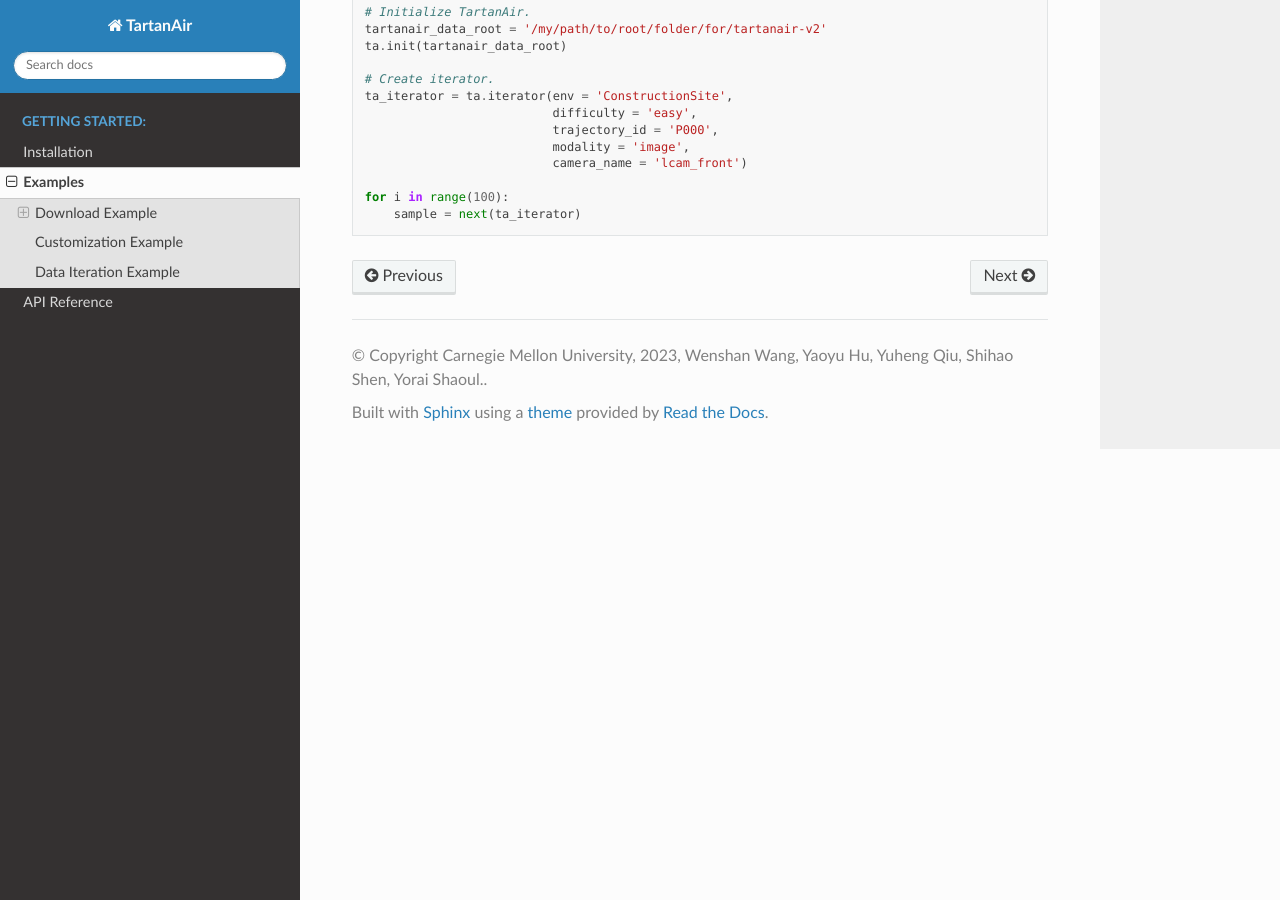
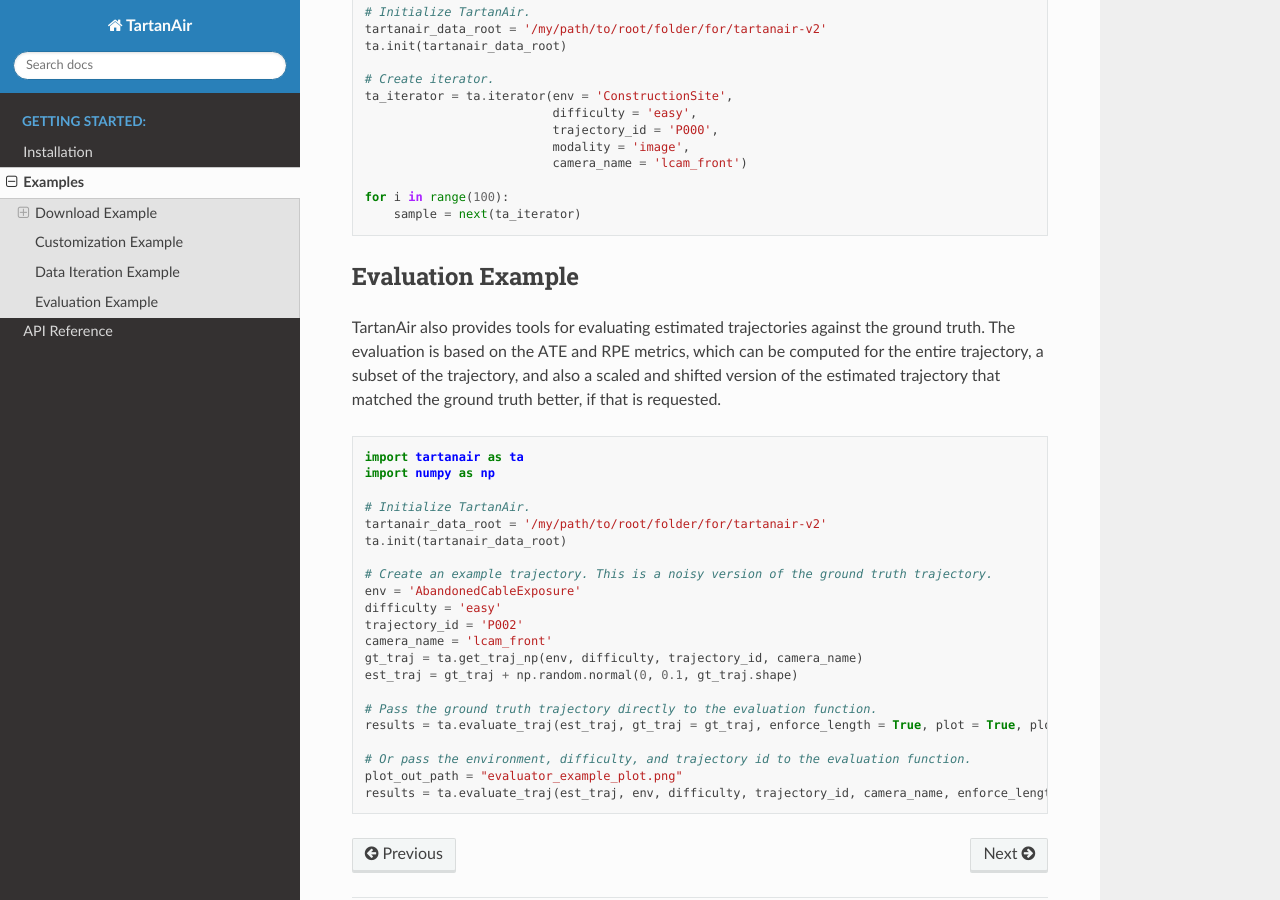
Before and after one commit to castacks/tartanairpy, a Sphinx documentation site: the page built from docs/examples.rst, in a window 1280 px wide and 900 px high, scrolled down 2026 px. Built offline with Sphinx 7.4.7 and the Read the Docs theme 2.0.0, drawn with Linux system fonts in a browser that asks for light colours.

Commit message:
feat(docs): eval example.

```diff
--- a/docs/examples.rst
+++ b/docs/examples.rst
@@ -120,3 +120,32 @@
 
     for i in range(100):
         sample = next(ta_iterator)
+
+Evaluation Example
+-------------------------------------
+
+TartanAir also provides tools for evaluating estimated trajectories against the ground truth. The evaluation is based on the ATE and RPE metrics, which can be computed for the entire trajectory, a subset of the trajectory, and also a scaled and shifted version of the estimated trajectory that matched the ground truth better, if that is requested.
+
+.. code-block:: python
+
+    import tartanair as ta
+    import numpy as np
+
+    # Initialize TartanAir.
+    tartanair_data_root = '/my/path/to/root/folder/for/tartanair-v2'
+    ta.init(tartanair_data_root)
+
+    # Create an example trajectory. This is a noisy version of the ground truth trajectory.
+    env = 'AbandonedCableExposure'
+    difficulty = 'easy'
+    trajectory_id = 'P002'
+    camera_name = 'lcam_front'
+    gt_traj = ta.get_traj_np(env, difficulty, trajectory_id, camera_name)
+    est_traj = gt_traj + np.random.normal(0, 0.1, gt_traj.shape)
+
+    # Pass the ground truth trajectory directly to the evaluation function.
+    results = ta.evaluate_traj(est_traj, gt_traj = gt_traj, enforce_length = True, plot = True, plot_out_path = plot_out_path, do_scale = True, do_align = True)
+
+    # Or pass the environment, difficulty, and trajectory id to the evaluation function.
+    plot_out_path = "evaluator_example_plot.png"
+    results = ta.evaluate_traj(est_traj, env, difficulty, trajectory_id, camera_name, enforce_length = True, plot = True, plot_out_path = plot_out_path, do_scale = True, do_align = True)
```
